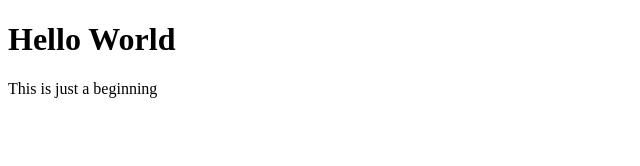
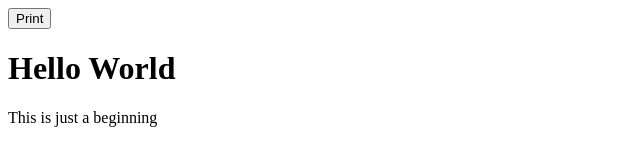
Before and after one commit to acharyarajiv/acharyarajiv.github.io, a plain HTML site: page index.html in a window 1280 px wide. Shown: the whole page, without its empty margins (0-640 px from the left). Drawn offline with Linux system fonts and the light colour scheme.

Commit message:
Testing print
Testing print

```diff
--- a/index.html
+++ b/index.html
@@ -1,7 +1,15 @@
 <!DOCTYPE html>
 <html>
+<head>
+</head>
   <body>
+	<input type="button" value="Print" onclick="printPage()"/>
     <h1>Hello World</h1>
     <p>This is just a beginning</p>
+	<script type="text/javascript">
+		function printPage(){
+			window.print();
+		}
+	</script>
   </body>
 </html>
```
Also changed, not shown: 1 other file.
